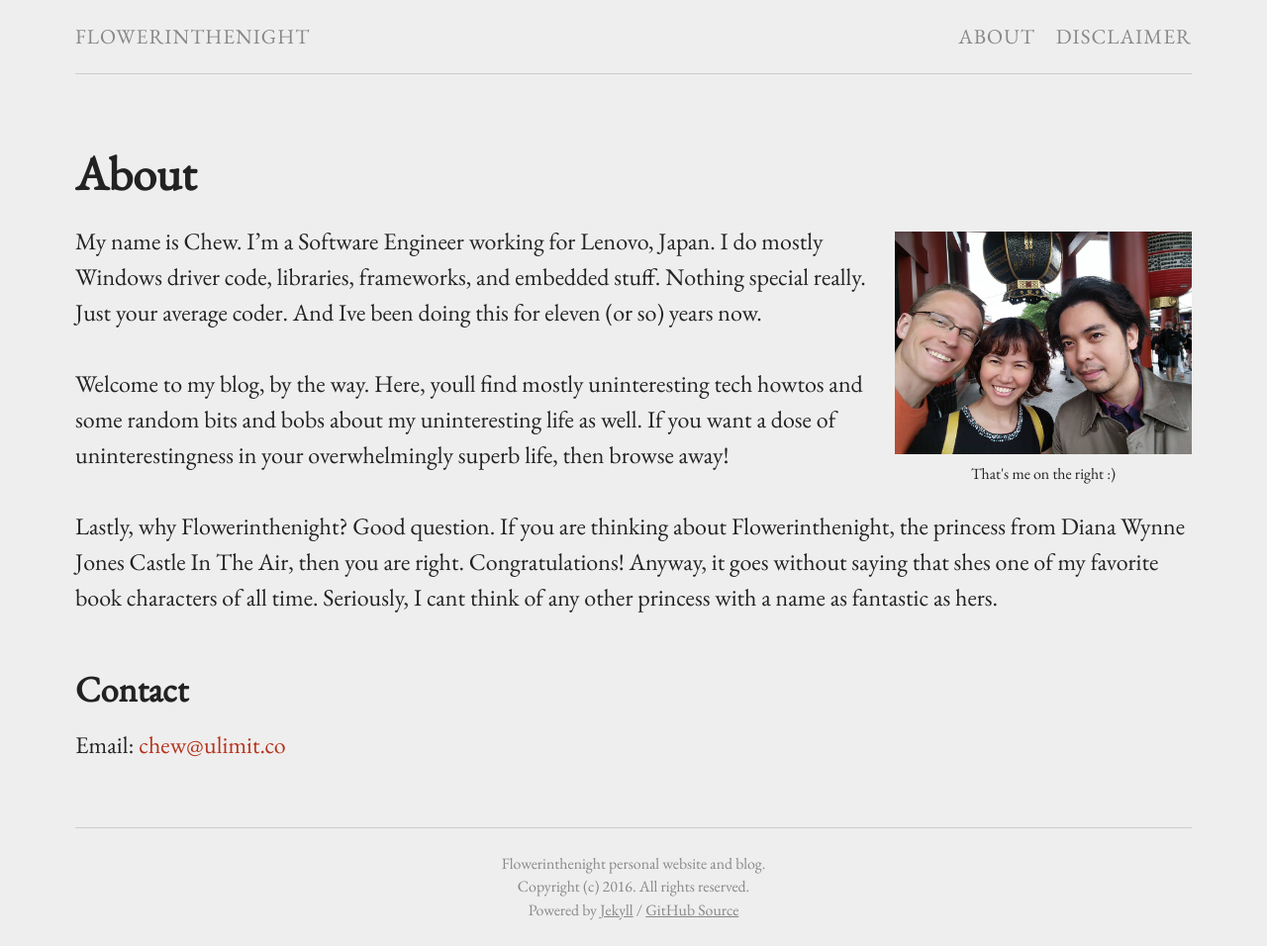
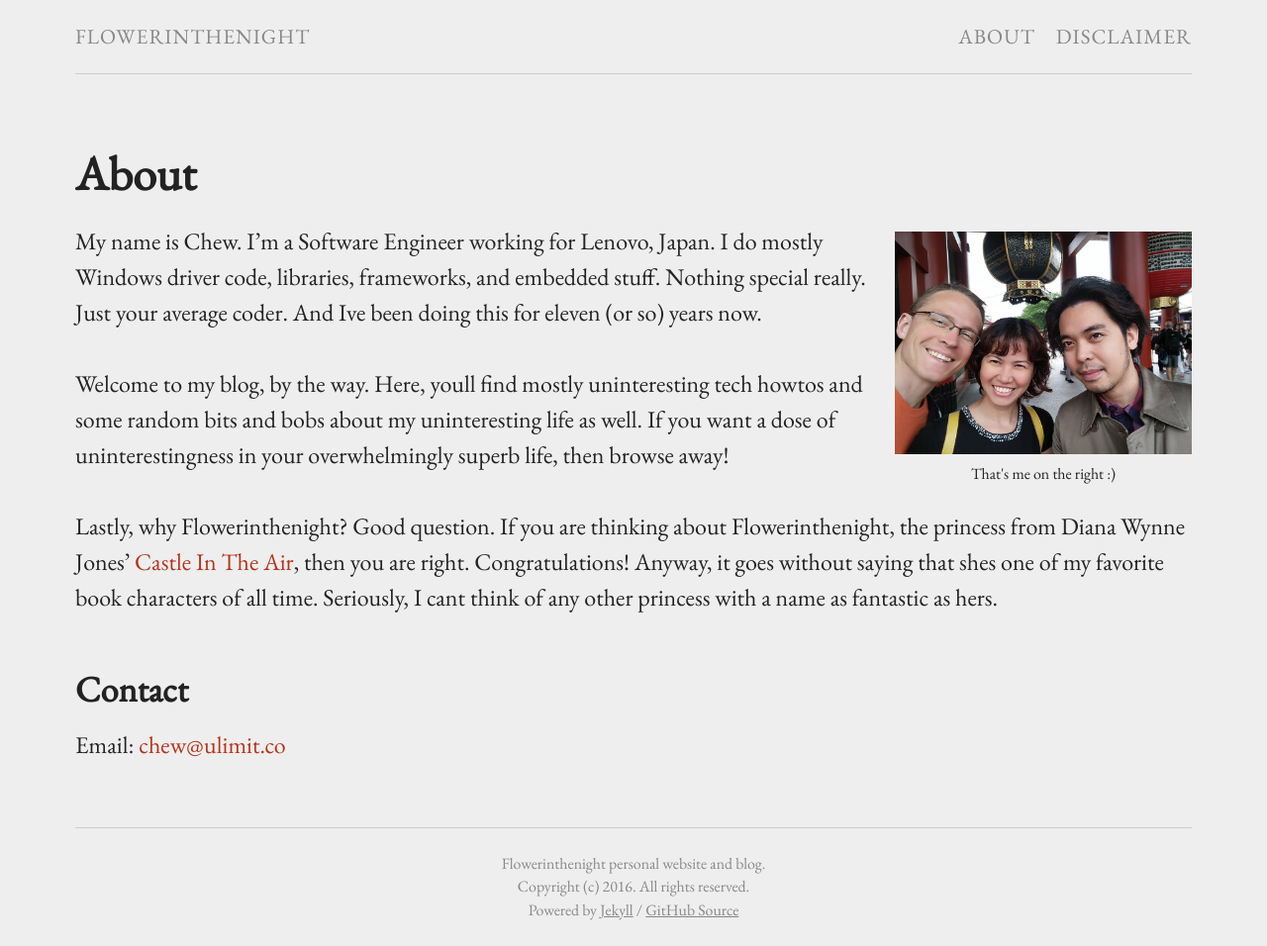
Before and after one commit to flowerinthenight/flowerinthenight.github.io, a Jekyll site: the page built from about.md, in a window 1280 px wide. Shown: the whole page at 99% size. Built offline with Jekyll 4.4.1, drawn with Linux system fonts in a browser that asks for light colours; part of the change alters nothing that is shown.

```diff
--- a/about.md
+++ b/about.md
@@ -8,7 +8,7 @@ permalink: /about/
 
 My name is Chew. I'm a Software Engineer working for Lenovo, Japan. I do mostly Windows driver code, libraries, frameworks, and embedded stuff. Nothing special really. Just your average coder. And Ive been doing this for eleven (or so) years now.<br/><br/>
 Welcome to my blog, by the way. Here, youll find mostly uninteresting tech howtos and some random bits and bobs about my uninteresting life as well. If you want a dose of uninterestingness in your overwhelmingly superb life, then browse away!<br/><br/>
-Lastly, why Flowerinthenight? Good question. If you are thinking about Flowerinthenight, the princess from Diana Wynne Jones Castle In The Air, then you are right. Congratulations! Anyway, it goes without saying that shes one of my favorite book characters of all time. Seriously, I cant think of any other princess with a name as fantastic as hers.
+Lastly, why Flowerinthenight? Good question. If you are thinking about Flowerinthenight, the princess from Diana Wynne Jones' [Castle In The Air](https://en.wikipedia.org/wiki/Castle_in_the_Air_(novel)), then you are right. Congratulations! Anyway, it goes without saying that shes one of my favorite book characters of all time. Seriously, I cant think of any other princess with a name as fantastic as hers.
 
 ## Contact
 
```
